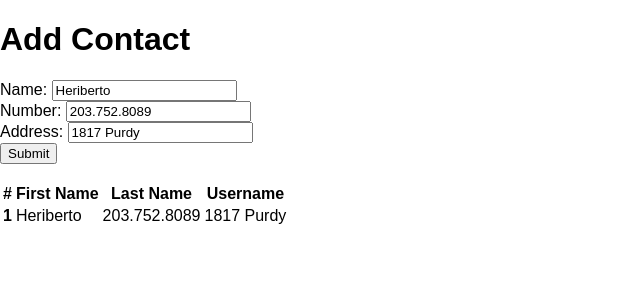
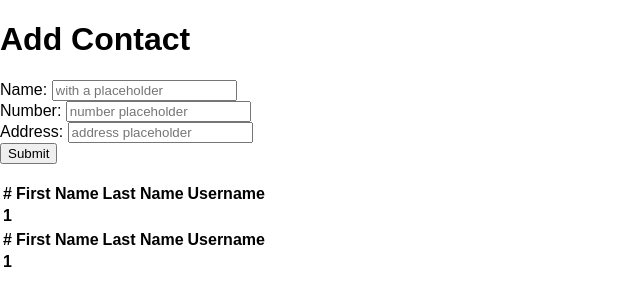
Before and after one commit to SabyGil/addressBook, a React (Create React App) app: page / in a window 1280 px wide. Shown: the top 306 px of the page, without its empty margins (0-640 px from the left). Built offline with nearby package versions, Linux system fonts and the light colour scheme.

Commit message:
office-hours

```diff
--- a/src/AddContact.js
+++ b/src/AddContact.js
@@ -4,32 +4,65 @@ import { Button, FormGroup, Label, Input, Form  } from 'reactstrap';
 
 //class based Parent component
 class AddContact extends React.Component {
-  constructor(props){
-    super(props);
+  constructor(){
+    super();
       this.state= {
-        name: 'Heriberto',
-        number: '203.752.8089',
-        address: '1817 Purdy'
+        newInput: ''
       }
       this.handleClick = this.handleClick.bind(this);
-      // this.handleChange = this.handleChange.bind(this);
+      this.handleChange = this.handleChange.bind(this);
   }
 
   handleClick (event){
     event.preventDefault(event);
 
     this.setState({
-      name: event.target.name,
-      number: event.target.number,
-      address: event.target.address
+      // name: event.target.name,
+      // number: event.target.number,
+      // address: event.target.address
+      newInput: ''
     });
   }
+
+  handleChange (event) {
+    this.setState({
+      newInput: event.target.value
+    });
+  }
+
+  handleUpdate(change){
+  this.setState({
+    tasks: this.state.tasks.map(task => task === change[0] ?
+            // transform the one with a matching name
+            change[1]  :
+            // otherwise return original task
+            task
+          )
+    })
+  }
+  // handleUpdate (event) {
+  //   this.setState({
+  //     newInput = event.target.value
+  //
+  //   })
+  // }
 
   //need handleChange func
   //need handleClick.bind so this contect won't get lost
 
 // We are rendering the AddressBook Child Component
+
   render(){
+    let contactItem;
+    if(this.props.info){
+      contactItem = this.props.info.map(item => {
+        // console.log(item);
+        return (
+          <AddressBook key={item.name} item={item} />
+        );
+      });
+    }
+// debugger
     return (
       <div>
       <h1>Add Contact </h1>
@@ -40,7 +73,7 @@ class AddContact extends React.Component {
               type="text"
               name="name"
               placeholder="with a placeholder"
-              value= {this.state.name}
+              // value= {this.props.info[0].name}
               onChange={ this.handleChange }
           />
          </FormGroup>
@@ -51,7 +84,7 @@ class AddContact extends React.Component {
               number="number"
               id="examplePassword"
               placeholder="number placeholder"
-              value= {this.state.number}
+              // value= {this.state.number}
               onChange={ this.handleChange }
            />
          </FormGroup>
@@ -62,24 +95,18 @@ class AddContact extends React.Component {
               address="address"
               id="examplePassword"
               placeholder="address placeholder"
-              value={ this.state.address }
+              // value={ this.state.address }
               onChange={ this.handleChange }
              />
          </FormGroup>
-         <Button
-          onClick={this.handleClick}>
-            Submit
-         </Button>
+         <Button onClick={this.handleClick}> Submit </Button>
         </Form>
         <br />
 
-        <AddressBook
-          name={this.state.name}
-          number={this.state.number}
-          address={this.state.address}
-        />
+          {contactItem}
+
       </div>
-    )
+    );
   }
 }
 
--- a/src/AddressBook.js
+++ b/src/AddressBook.js
@@ -1,8 +1,10 @@
 import React from 'react';
 import { Table } from 'reactstrap';
 
-export default function AddressBook(property){
-  console.log('this is the props from the parent', property)
+class AddressBook extends React.Component {
+  // console.log('this is the props from the parent', property)
+  render(){
+    //debugger
     return (
       <Table>
         <thead>
@@ -16,11 +18,14 @@ export default function AddressBook(property){
         <tbody>
           <tr>
             <th scope="row">1</th>
-            <td>{property.name}</td>
-            <td>{property.number}</td>
-            <td>{property.address}</td>
+            <td></td>
+            <td></td>
+            <td></td>
           </tr>
         </tbody>
       </Table>
     );
   }
+}
+
+export default AddressBook;
--- a/src/App.js
+++ b/src/App.js
@@ -2,10 +2,30 @@ import React from 'react';
 import AddContact from './AddContact';
 
 class App extends React.Component {
+  constructor(){
+    super();
+      this.state= {
+        info: [
+        {
+          name: 'Heriberto',
+          number: '203.752.8089',
+          address: '1817 Purdy'
+        },
+        {
+          name: 'Sabs',
+          number: '508-507-2209',
+          address: 'tremont'
+        }
+      ]
+
+    }
+
+
+  }
   render() {
     return (
       <div>
-        <AddContact />
+        <AddContact info = {this.state.info} />
       </div>
     );
   }
```
